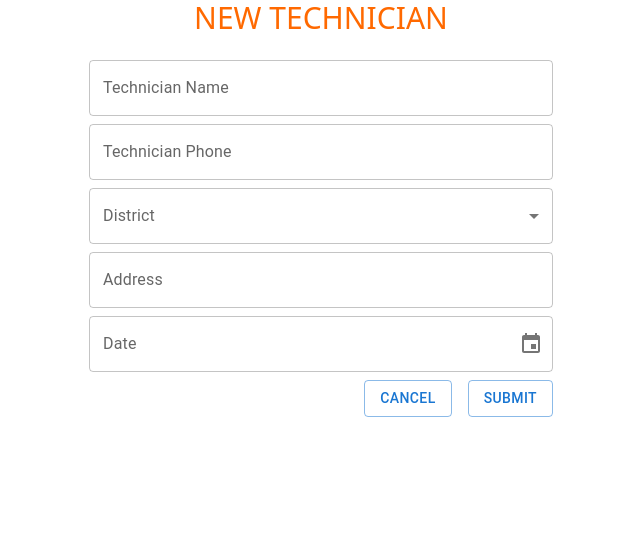
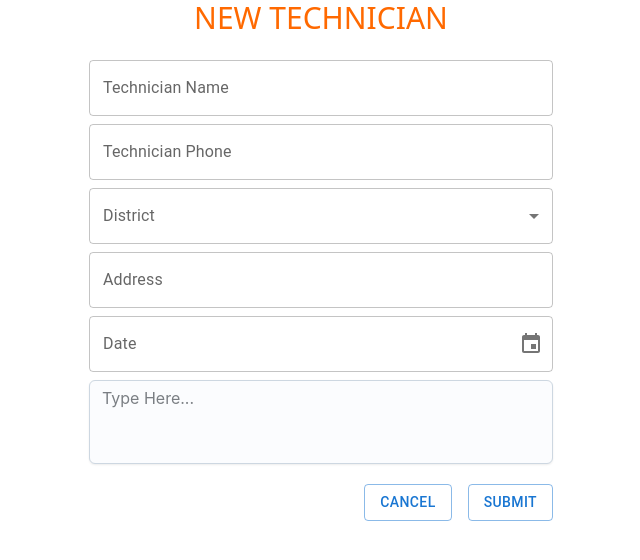
Before and after one commit to Shazzad32/Marketing-Technician-App, a Next.js app: page /technician/add in a window 1280 px wide. Shown: the top 560 px of the page, without its empty margins (319-959 px from the left). Built offline with nearby package versions, Linux system fonts and the light colour scheme.

Commit message:
add comments field

```diff
--- a/app/api/marketing-technician/[id]/route.js
+++ b/app/api/marketing-technician/[id]/route.js
@@ -24,8 +24,14 @@ export const PUT = async (req, { params }) => {
   try {
     await connectToDb();
 
-    const { technician_name, technician_phone, address, district, date } =
-      await req.json();
+    const {
+      technician_name,
+      technician_phone,
+      address,
+      district,
+      date,
+      comments,
+    } = await req.json();
 
     const technician = await marketingTechnician.findById(id);
 
@@ -38,6 +44,7 @@ export const PUT = async (req, { params }) => {
     technician.district = district;
     technician.address = address;
     technician.date = date;
+    technician.comments = comments;
 
     await technician.save();
 
--- a/app/api/marketing-technician/route.js
+++ b/app/api/marketing-technician/route.js
@@ -14,8 +14,14 @@ export const GET = async () => {
 
 export const POST = async (req) => {
   try {
-    const { technician_name, technician_phone, district, address, date } =
-      await req.json();
+    const {
+      technician_name,
+      technician_phone,
+      district,
+      address,
+      date,
+      comments,
+    } = await req.json();
 
     await connectToDb();
 
@@ -25,6 +31,7 @@ export const POST = async (req) => {
       district,
       address,
       date,
+      comments,
     });
 
     await newTechnician.save();
--- a/components/TechnicianForm.jsx
+++ b/components/TechnicianForm.jsx
@@ -15,6 +15,7 @@ import { district } from "@/data";
 import { DatePicker, LocalizationProvider } from "@mui/x-date-pickers";
 import dayjs from "dayjs";
 import { AdapterDayjs } from "@mui/x-date-pickers/AdapterDayjs";
+import Textarea from "@mui/joy/Textarea";
 
 const TechnicianForm = ({ defaultItem, isUpdate }) => {
   const router = useRouter();
@@ -22,27 +23,6 @@ const TechnicianForm = ({ defaultItem, isUpdate }) => {
   const [item, setItem] = useState({
     ...defaultItem,
   });
-
-  // const [errors, setErrors] = useState({
-  //   device_price: "",
-  // });
-
-  // const validateFields = () => {
-  //   let newErrors = {};
-
-  //   if (item.is_complete && item.install_purpose === "New_Install") {
-  //     const price = parseFloat(item.device_price);
-
-  //     if (!item.device_price) {
-  //       newErrors.device_price = "Price required";
-  //     } else if (isNaN(price) || price < 1500 || price > 8000) {
-  //       newErrors.device_price = "Device Price must be between 1500 and 8000";
-  //     }
-  //   }
-
-  //   setErrors(newErrors);
-  //   return Object.keys(newErrors).length === 0;
-  // };
 
   const saveDevice = async () => {
     const res = await fetch("/api/marketing-technician/", {
@@ -84,13 +64,6 @@ const TechnicianForm = ({ defaultItem, isUpdate }) => {
     }));
   };
 
-  // const handleSwitchChange = (name) => {
-  //   setItem((prevValue) => ({
-  //     ...prevValue,
-  //     [name]: !prevValue[name],
-  //   }));
-  // };
-
   return (
     <div className="w-full flex items-center justify-center p-4 lg:p-6 lg:w-[50%] lg:gap-2 flex-col">
       <div className="w-full h-[100%] lg:h-[90%] flex gap-2 flex-col">
@@ -99,9 +72,7 @@ const TechnicianForm = ({ defaultItem, isUpdate }) => {
           label="Technician Name"
           name="technician_name"
           value={item.technician_name}
-          // value={item.device_id || ""}
           onChange={handleChange}
-          // disabled={isUpdate}
         />
         <TextField
           type="text"
@@ -133,6 +104,7 @@ const TechnicianForm = ({ defaultItem, isUpdate }) => {
           type="text"
           onChange={handleChange}
         />
+
         <LocalizationProvider dateAdapter={AdapterDayjs}>
           <DatePicker
             label="Date"
@@ -149,8 +121,17 @@ const TechnicianForm = ({ defaultItem, isUpdate }) => {
             }}
           />
         </LocalizationProvider>
+        <Textarea
+          type="text"
+          name="comments"
+          value={item.comments || ""}
+          onChange={handleChange}
+          label="Comments"
+          placeholder="Type Here..."
+          minRows={3}
+        />
       </div>
-      <div className="flex w-full justify-end gap-4">
+      <div className="flex w-full justify-end gap-4 mt-3">
         <Button variant="outlined">
           <Link href="/technician">Cancel</Link>
         </Button>
--- a/components/TechnicianInfo.jsx
+++ b/components/TechnicianInfo.jsx
@@ -1,114 +1,16 @@
-// "use client";
-// import React, { useEffect, useState } from "react";
-// import Link from "next/link";
-// import RetailTable from "@/components/TechnicianTable";
-// import { FaPlusSquare } from "react-icons/fa";
-
-// const headers = ["Name", "Phnoe", "District", "Location"];
-
-// const TechnicianInfo = ({ techncicianRes }) => {
-//   const [state, setState] = useState({
-//     data: [...techncicianRes],
-//     search: "",
-//   });
-
-//   const handleSearch = (e) => {
-//     const search = e.target.value.toLowerCase();
-//     setState((prev) => ({
-//       ...prev,
-//       search: search,
-//     }));
-//   };
-
-//   useEffect(() => {
-//     let filterInformation = [];
-
-//     if (state.search === "") {
-//       filterInformation = [...techncicianRes];
-//     } else {
-//       filterInformation = [...techncicianRes].filter(
-//         (x) =>
-//           x.technician_name
-//             .toLowerCase()
-//             .includes(state.search.toLowerCase()) ||
-//           x.technician_phone
-//             .toLowerCase()
-//             .includes(state.search.toLowerCase()) ||
-//           x.district.toLowerCase().includes(state.search.toLowerCase()) ||
-//           x.address.toLowerCase().includes(state.search.toLowerCase())
-//       );
-//     }
-
-//     setState((prev) => ({
-//       ...prev,
-//       data: [...filterInformation],
-//     }));
-//   }, [state.search]);
-
-//   return (
-//     <div className="h-[100%] w-full flex flex-col">
-//       <div className="flex h-[10%] w-full justify-between bg-gray-800 items-center p-2">
-//         <div className="flex items-center justify-end">
-//           <p className="text-white uppercase lg:flex hidden">
-//             Technician Information
-//           </p>
-//         </div>
-//         <div className="flex gap-6 items-center justify-end">
-//           <button className="text-white p-4">
-//             <Link href={"/technician/add"}>
-//               <FaPlusSquare className="h-7 w-7" />
-//             </Link>
-//           </button>
-//           <input
-//             type="search"
-//             placeholder="Search..."
-//             className="h-[35px] px-2 rounded-md flex items-center justify-center bg-white text-black "
-//             value={state.searchItem}
-//             onChange={handleSearch}
-//           />
-//         </div>
-//       </div>
-//       <div className="h-[90%] w-full flex justify-center bg-white p-1">
-//         <div className="h-[99%] w-full flex flex-col">
-//           <div className="hidden h-[8%] lg:flex bg-gray-800 items-center">
-//             <div className="w-[90%] grid grid-cols-[repeat(4,1fr)] p-2">
-//               {headers.map((x) => (
-//                 <p key={x} className="text-white lg:uppercase text-sm ">
-//                   {x}
-//                 </p>
-//               ))}
-//             </div>
-//             <p className="w-[10%] text-white text-center">ACTION</p>
-//           </div>
-//           <div className="h-[92%] overflow-y-scroll">
-//             {state.data.map((x, i) => (
-//               <div
-//                 key={i}
-//                 className={`${i % 2 == 0 ? "bg-slate-100" : "bg-slate-200"}`}
-//               >
-//                 <RetailTable item={x} />
-//               </div>
-//             ))}
-//           </div>
-//         </div>
-//       </div>
-//     </div>
-//   );
-// };
-
-// export default TechnicianInfo;
-
 "use client";
 import React, { useEffect, useState } from "react";
 import Link from "next/link";
 import RetailTable from "@/components/TechnicianTable";
 import { FaPlusSquare } from "react-icons/fa";
 
-const headers = ["Name", "Phone", "District", "Location", "Date"];
+const headers = ["Name", "Phone", "District", "Location", "Date", "Comments"];
 
 const TechnicianInfo = ({ techncicianRes }) => {
   const [state, setState] = useState({
-    data: [...techncicianRes],
+    data: [...techncicianRes].sort(
+      (a, b) => new Date(b.createdAt) - new Date(a.createdAt)
+    ),
     search: "",
   });
 
@@ -139,7 +41,6 @@ const TechnicianInfo = ({ techncicianRes }) => {
 
   return (
     <div className="w-full min-h-screen flex flex-col bg-gray-50">
-      {/* Header */}
       <div className="flex flex-col lg:flex-row justify-between items-center p-4 bg-gray-800 shadow-md">
         <h1 className="text-white text-xl font-semibold uppercase mb-2 lg:mb-0">
           Technician Information
@@ -160,7 +61,7 @@ const TechnicianInfo = ({ techncicianRes }) => {
 
       <div className="flex-1 w-full overflow-x-auto p-4">
         <div className="w-full max-w-full mx-auto bg-white rounded-md shadow-md overflow-hidden">
-          <div className="hidden lg:grid grid-cols-[repeat(5,1fr)_100px] bg-gray-700 text-white text-sm font-semibold uppercase px-4 py-2 sticky top-0 z-10">
+          <div className="hidden lg:grid grid-cols-[repeat(6,1fr)_100px] bg-gray-700 text-white text-sm font-semibold uppercase px-4 py-2 sticky top-0 z-10">
             {headers.map((header) => (
               <p key={header}>{header}</p>
             ))}
--- a/components/TechnicianTable.jsx
+++ b/components/TechnicianTable.jsx
@@ -5,15 +5,17 @@ const TechnicianTable = ({ item }) => {
   const formatteDate = item?.date
     ? new Date(item.date).toLocaleDateString("en-GB").replace(/\//g, "-")
     : new Date().toLocaleDateString("en-GB").replace(/\//g, "-");
+
   return (
     <div className="w-full">
       <div className="hidden lg:flex items-center justify-between px-4 py-2 border-b border-gray-200">
-        <div className="grid grid-cols-5 gap-4 w-[90%]">
+        <div className="grid grid-cols-6 gap-4 w-[90%]">
           <p className="truncate">{item?.technician_name}</p>
           <p className="truncate">{item?.technician_phone}</p>
           <p className="truncate">{item?.district}</p>
           <p className="truncate">{item?.address}</p>
           <p className="truncate">{formatteDate}</p>
+          <p className="truncate">{item?.comments}</p>
         </div>
         <div className="w-[10%] flex justify-center items-center">
           {item?._id && (
@@ -42,6 +44,9 @@ const TechnicianTable = ({ item }) => {
           <p className="truncate">
             <strong>Date:</strong> {formatteDate}
           </p>
+          <p className="truncate">
+            <strong>Date:</strong> {item?.comments}
+          </p>
         </div>
 
         {item?._id && (
--- a/models/marketingTechnician.js
+++ b/models/marketingTechnician.js
@@ -5,6 +5,7 @@ const marketingTechnicianSchema = new mongoose.Schema({
   technician_phone: { type: String },
   district: { type: String },
   address: { type: String },
+  comments: { type: String },
   date: { type: Date },
 });
 
--- a/package.json
+++ b/package.json
@@ -11,6 +11,7 @@
   "dependencies": {
     "@emotion/react": "^11.14.0",
     "@emotion/styled": "^11.14.0",
+    "@mui/joy": "^5.0.0-beta.52",
     "@mui/material": "^7.1.0",
     "@mui/styled-engine-sc": "^7.1.0",
     "@mui/x-date-pickers": "^8.3.1",
```
Also changed, not shown: 1 other file (tests, documents, lock files or other folders).
